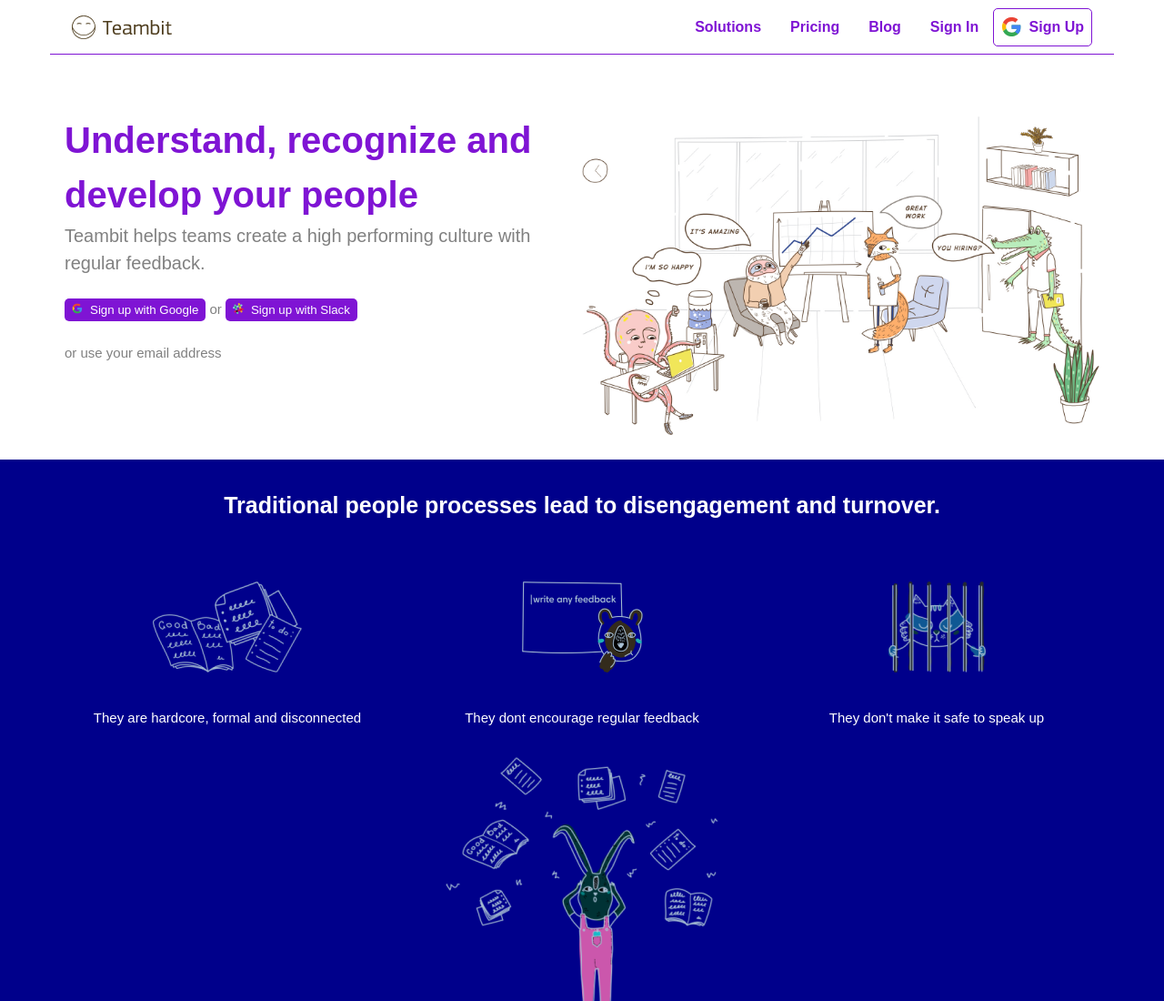
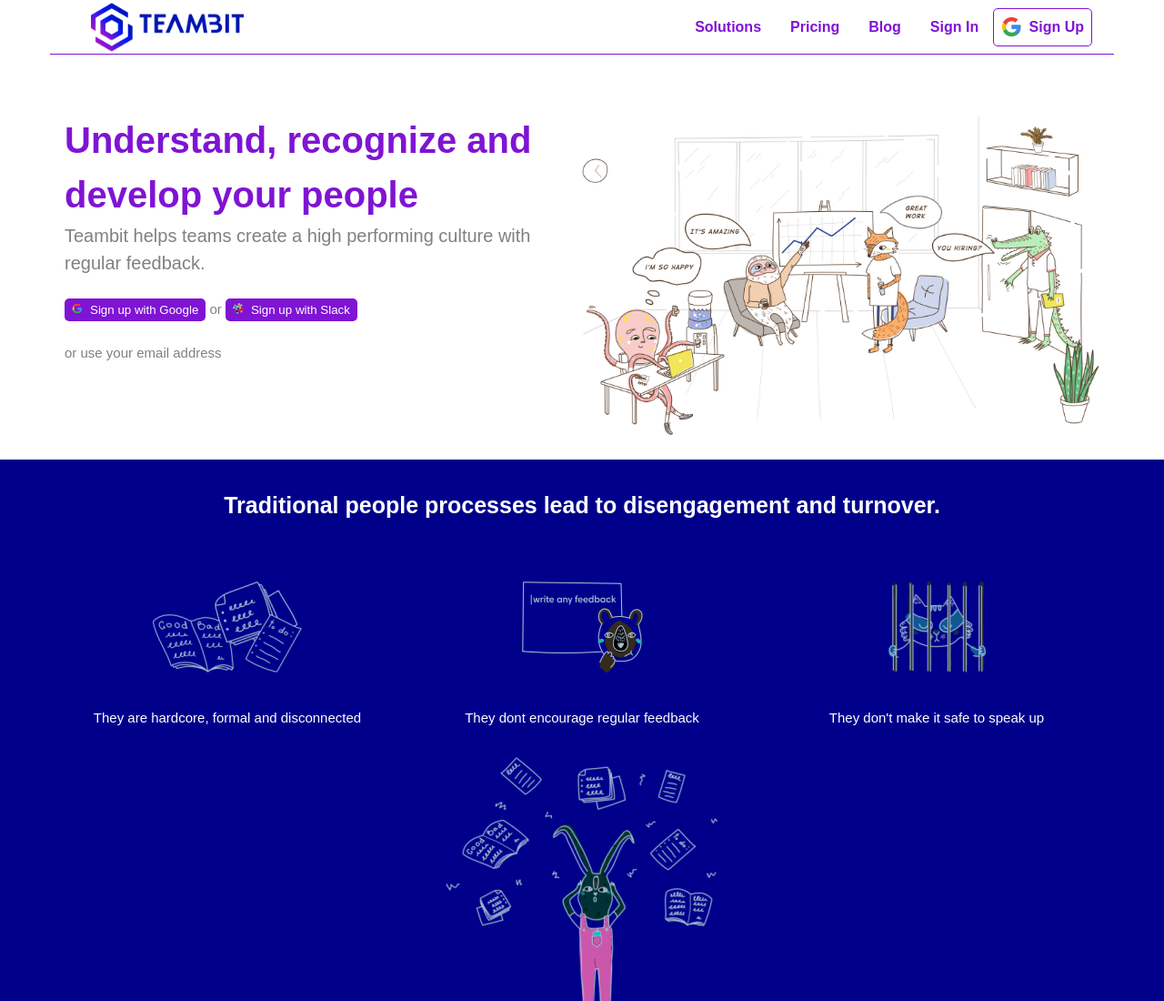
Before and after one commit to EmanuelRista/node-sass-teambit, a website: page index.html in a window 1280 px wide. Shown: the top 1100 px of the page at 91% size. Drawn offline with Linux system fonts and the light colour scheme.

Commit message:
All completed

```diff
--- a/index.html
+++ b/index.html
@@ -18,7 +18,7 @@
       <div class="container">
         <div class="col-lg-12 col-md-12 col-xs-12">
           <nav class="navbar">
-            <a href="#" class="navbar-logo"><img src="img/logo.svg" alt=""></a>
+            <a href="#" class="navbar-logo"><img src="img/TB_logo.png" alt=""></a>
             <div class="navbar-bars">
               <i class="fas fa-bars"></i>
             </div>
--- a/src/app.scss
+++ b/src/app.scss
@@ -122,7 +122,8 @@ button {
 		text-decoration: none;
 		font-size: $text-md;
 		@extend %align-center;
-		padding: 0 1rem;
+    padding: 0 1rem;
+    transform: scale(0.8);
 	}
 
 	&-bars {
```
Also changed, not shown: dist/app.css, img/TB_logo.png (added).
